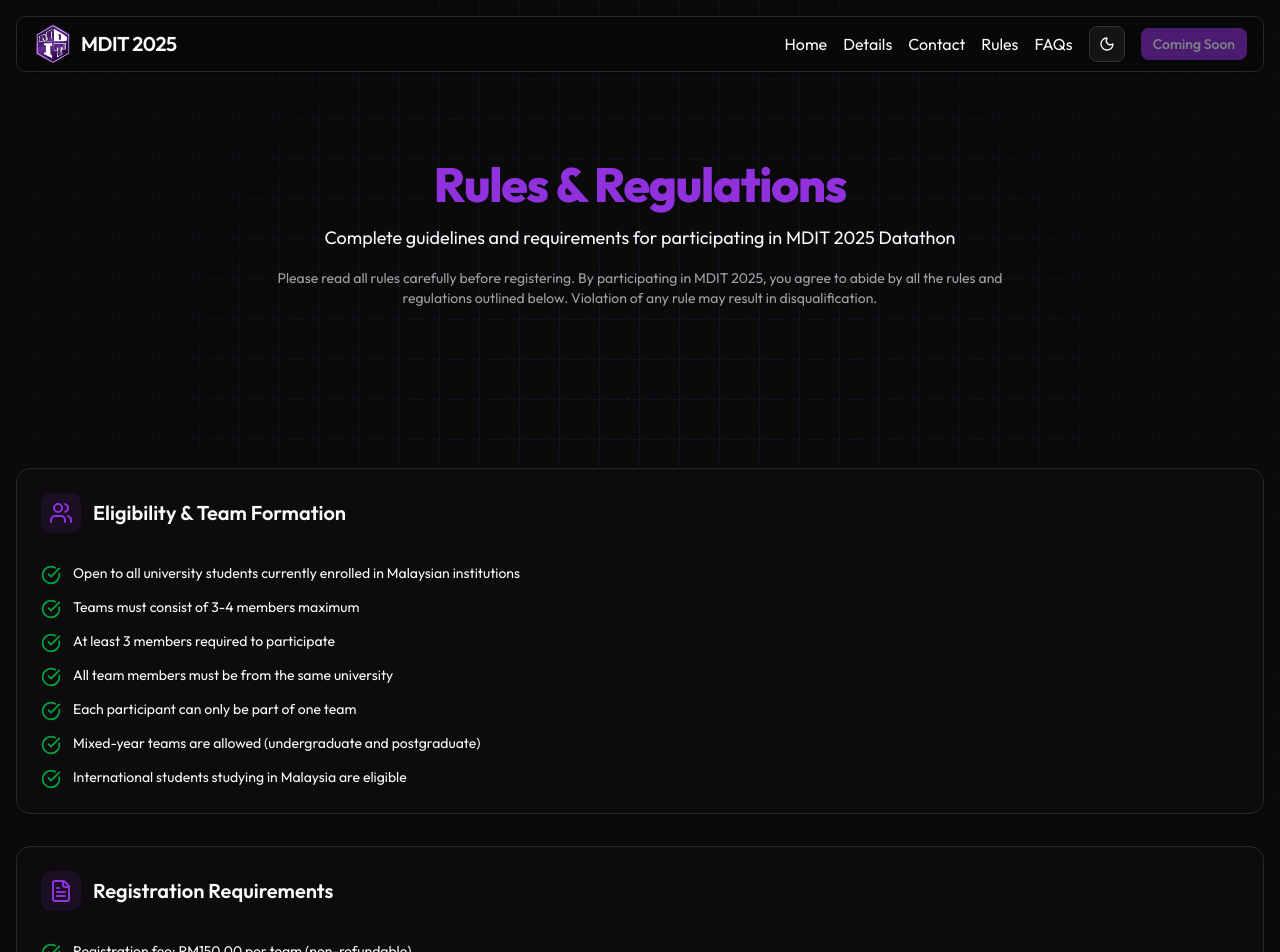
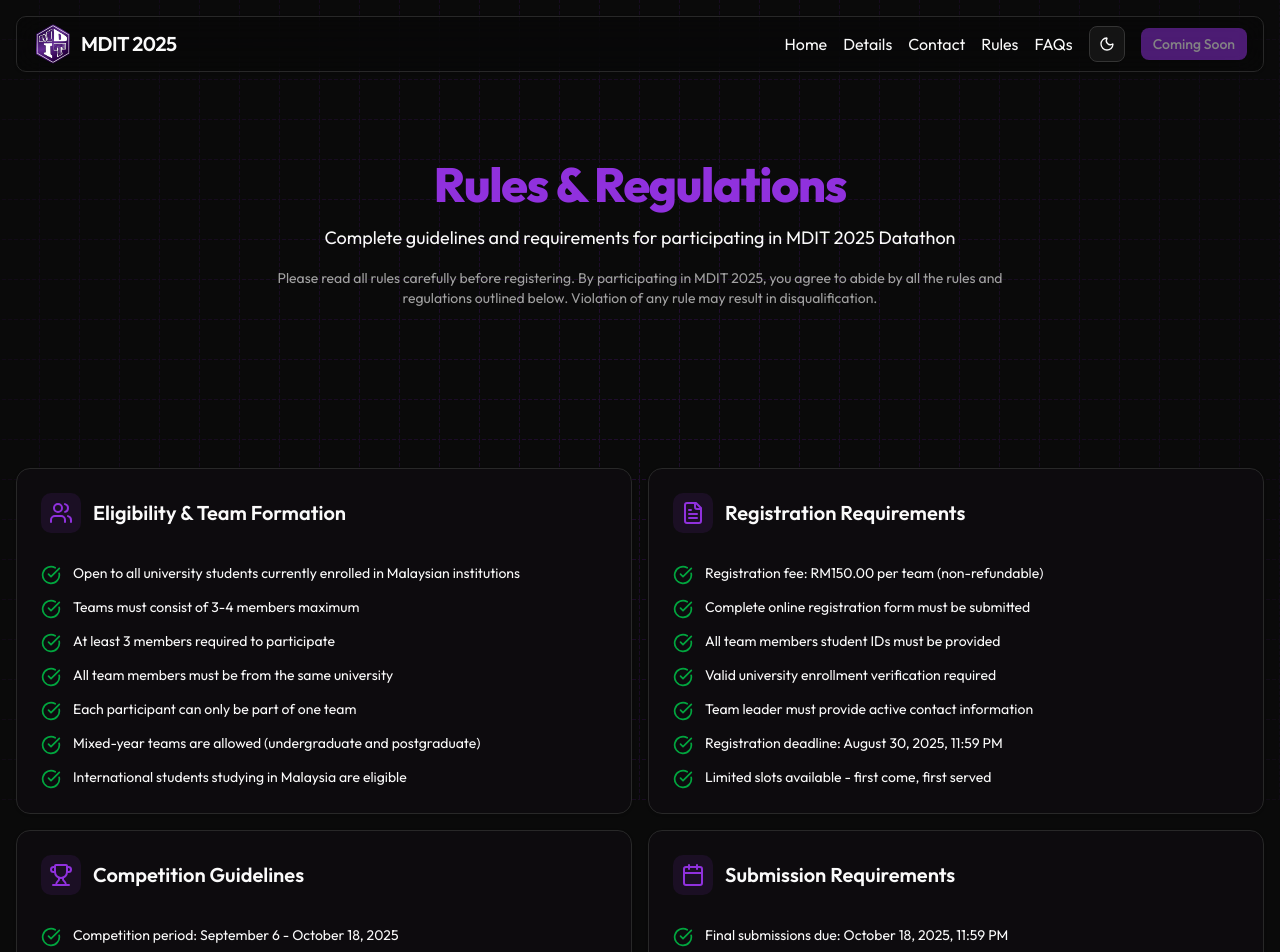
Before and after one commit to adhaghani/mdit2025, a Next.js app: page /rules-regulation in a window 1280 px wide. Shown: the top 952 px of the page. Built offline with nearby package versions, Linux system fonts and the light colour scheme.

Commit message:
fix: update expected teams statistic and enhance layout of rules sections for better presentation

```diff
--- a/app/page.tsx
+++ b/app/page.tsx
@@ -48,7 +48,7 @@ const Page = () => {
   const statistics = [
     { label: "Total Prize Pool", value: "RM 11,000", icon: TrophyIcon },
     { label: "Universities", value: "50+", icon: GraduationCapIcon },
-    { label: "Expected Teams", value: "200+", icon: Users2Icon },
+    { label: "Expected Teams", value: "60+", icon: Users2Icon },
     { label: "Competition Days", value: "43", icon: CalendarIcon },
   ];
 
--- a/app/rules-regulation/page.tsx
+++ b/app/rules-regulation/page.tsx
@@ -150,10 +150,10 @@ const RulesRegulationPage = () => {
       </div>
 
       {/* Rules Sections */}
-      <div className="space-y-8 my-20">
+      <div className=" my-20 grid grid-cols-1 lg:grid-cols-2 gap-4">
         {sections.map((section, index) => (
           <BlurFade key={index} inView delay={0.1 + index * 0.05}>
-            <Card>
+            <Card className="h-full">
               <CardHeader>
                 <CardTitle className="flex items-center gap-3 text-xl">
                   <div className="p-2 bg-primary/10 rounded-lg">
```
